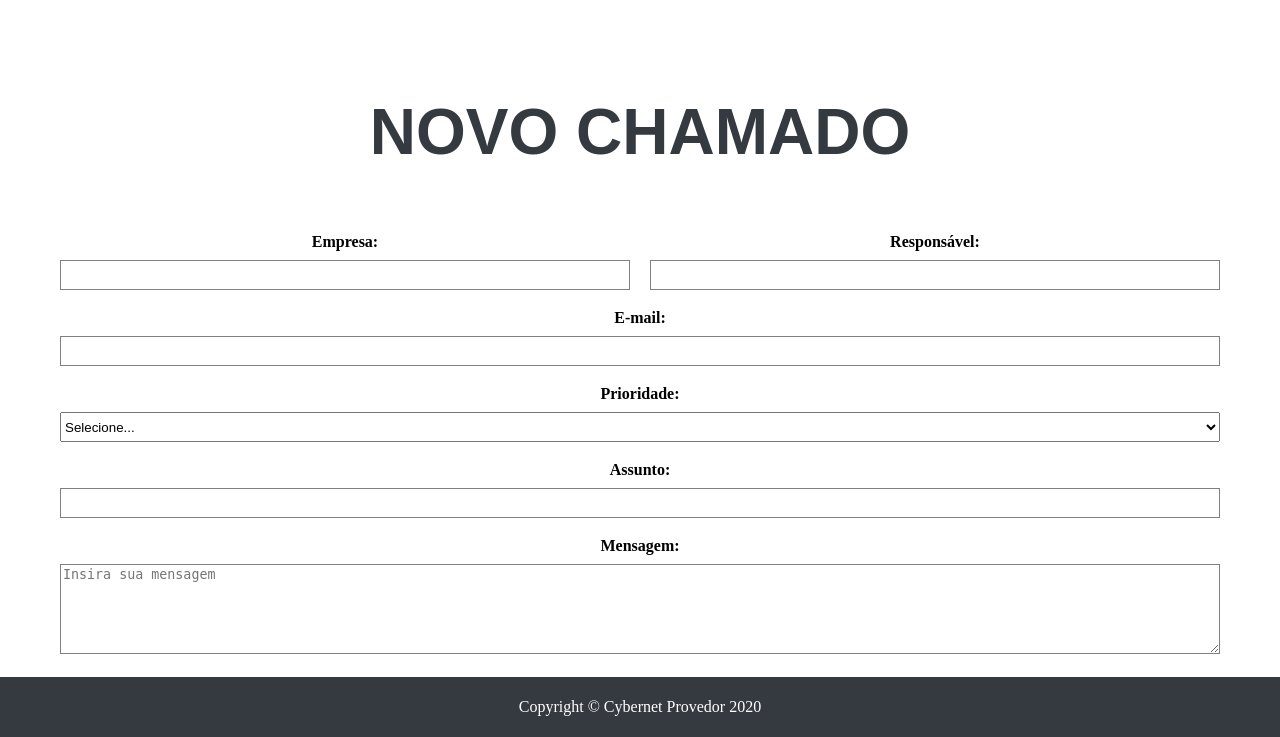
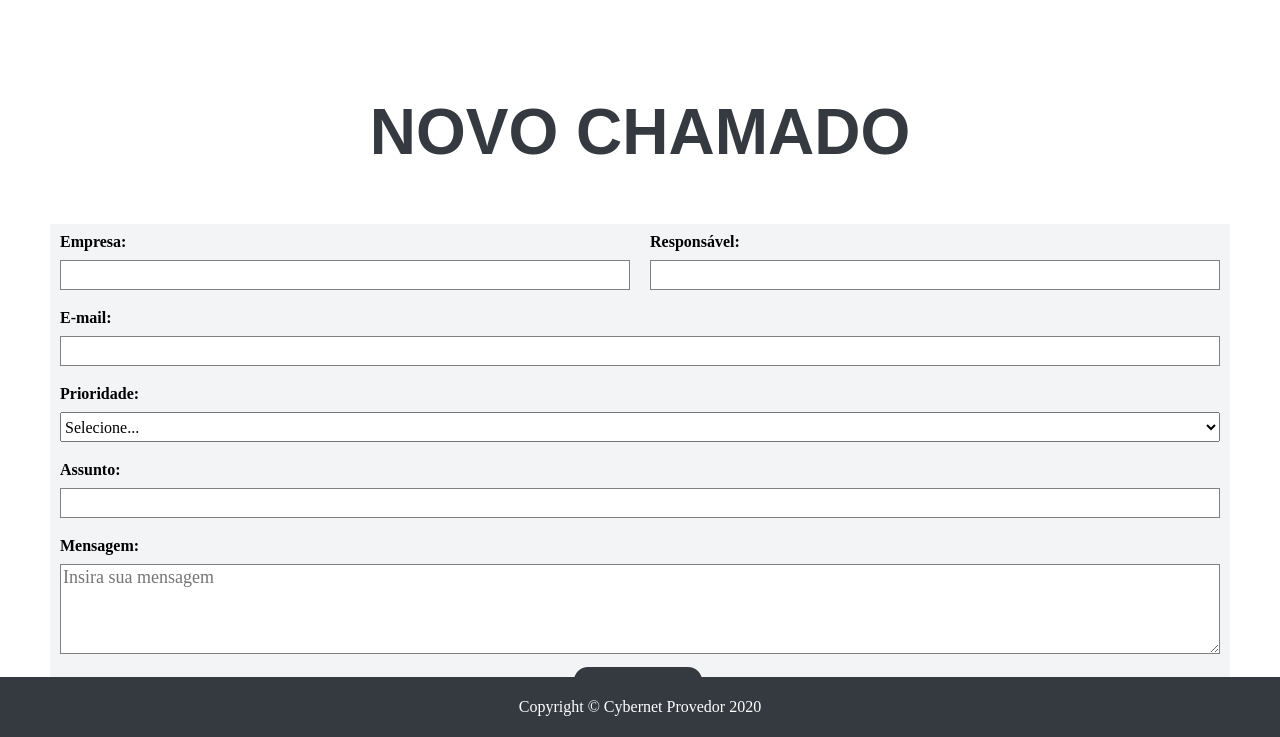
Before and after one commit to monteirocarlos/chamados, a PHP site: page /cadastro.html in a window 1280 px wide. Shown: the part 63-800 px from the top of the page. Run offline with PHP 8.4, Linux system fonts and the light colour scheme; some web fonts are replaced.

Commit message:
Formulario v1.0 concluído

```diff
--- a/cadastro.html
+++ b/cadastro.html
@@ -14,8 +14,8 @@
             </div>
             <div class="grid-12">
            <ul class="menu">
-               <li><a href="">Home</a></li>
-               <li><a href="">Novo chamado</a></li>
+               <li><a href="index.html">Home</a></li>
+               <li><a href="cadastro.html">Novo chamado</a></li>
            </ul>
             </div>
         </div>
@@ -55,11 +55,9 @@
             <label for="name">Prioridade:</label><br>
             <select>
                 <option value="">Selecione...</option>
-                <option value="Ótimo">Ótimo</option>
-                <option value="Bom">Bom</option>
-                <option value="Regular">Regular</option>
-                <option value="Ruim">Ruim</option>
-                <option value="Péssimo">Péssimo</option>
+                <option value="Ótimo">Baixa</option>
+                <option value="Bom">Média</option>
+                <option value="Regular">Alta</option>
             </select>
             </div>
 
@@ -73,6 +71,8 @@
             <textarea type="textarea"  placeholder="Insira sua mensagem"></textarea>
 
             </div>
+
+            <button type="button" class="btn">Enviar</button>&nbsp
 
             </form>
         </div>
--- a/css/_form.scss
+++ b/css/_form.scss
@@ -1,6 +1,7 @@
 .form_geral {
 margin-top: 60px;
 text-align: center;
+background-color: #F2F4F6;
 }
 
 .form_ind {
@@ -8,6 +9,7 @@ text-align: center;
     margin-bottom: 10px;
     font-family: Venn;
     font-weight: bold;
+    text-align: left;
     input{
         height: 30px;
         width: 100%;
@@ -19,6 +21,8 @@ text-align: center;
         height: 90px;
         border: solid 1px gray;
         margin-top: 10px;
+        font-family: Venn;
+        font-size: 18px;
     }
 }
 
@@ -27,5 +31,25 @@ text-align: center;
         width: 100%;
         height: 30px;
         margin-top: 10px;
+        font-family: Venn;
+        font-size: 16px;
     }
 }
+
+.botao{
+    margin-top: 60px;
+}
+
+.btn {
+    border: 3px solid #343A40;
+    border-radius: 1em;
+    background: #343A40;
+    padding: 10px 30px;
+    color: $branco;
+    font-size: 14px;
+    line-height: 20px;
+    text-transform: uppercase;
+    font-weight: bold;
+    letter-spacing: .1em;
+    margin-bottom: 10px;
+}
--- a/css/style.css
+++ b/css/style.css
@@ -345,6 +345,7 @@ footer {
 .form_geral {
   margin-top: 60px;
   text-align: center;
+  background-color: #F2F4F6;
 }
 
 .form_ind {
@@ -352,6 +353,7 @@ footer {
   margin-bottom: 10px;
   font-family: Venn;
   font-weight: bold;
+  text-align: left;
 }
 
 .form_ind input {
@@ -366,11 +368,33 @@ footer {
   height: 90px;
   border: solid 1px gray;
   margin-top: 10px;
+  font-family: Venn;
+  font-size: 18px;
 }
 
 .form_ind select {
   width: 100%;
   height: 30px;
   margin-top: 10px;
+  font-family: Venn;
+  font-size: 16px;
+}
+
+.botao {
+  margin-top: 60px;
+}
+
+.btn {
+  border: 3px solid #343A40;
+  border-radius: 1em;
+  background: #343A40;
+  padding: 10px 30px;
+  color: #FFFFFF;
+  font-size: 14px;
+  line-height: 20px;
+  text-transform: uppercase;
+  font-weight: bold;
+  letter-spacing: .1em;
+  margin-bottom: 10px;
 }
 /*# sourceMappingURL=style.css.map */
--- a/index.html
+++ b/index.html
@@ -14,8 +14,8 @@
             </div>
             <div class="grid-12">
            <ul class="menu">
-               <li><a href="">Home</a></li>
-               <li><a href="">Novo chamado</a></li>
+               <li><a href="index.html">Home</a></li>
+               <li><a href="cadastro.html">Novo chamado</a></li>
            </ul>
             </div>
         </div>
```
Also changed, not shown: 1 other file.
